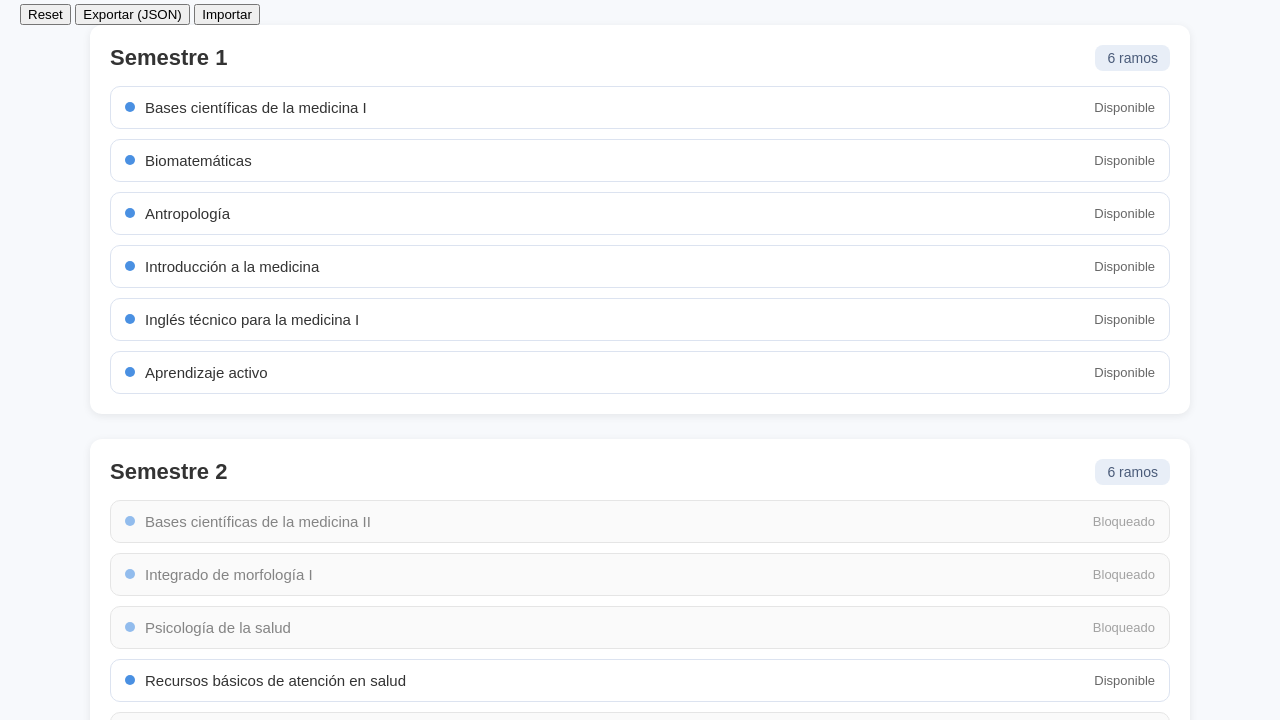
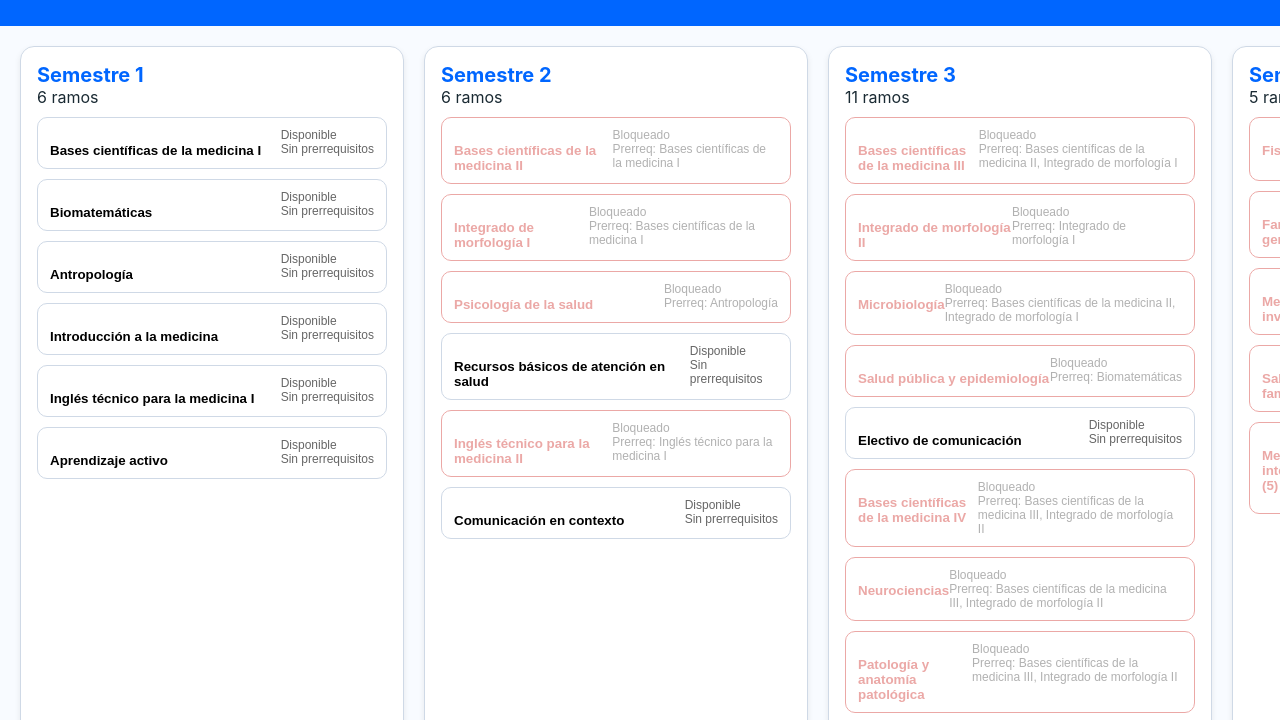
Before and after one commit to Pollyph/Malla-Medicina-U-Autonoma, a plain HTML site: page index.html in a window 1280 px wide. Shown: the part 96-816 px from the top of the page. Drawn offline with Linux system fonts and the light colour scheme.

Commit message:
Update styles.css

```diff
--- a/styles.css
+++ b/styles.css
@@ -1,171 +1,149 @@
-/* -----------------------
-   ESTILOS GENERALES
------------------------ */
-body {
-  font-family: Arial, sans-serif;
-  background: #f7f9fc;
-  margin: 0;
-  padding: 20px;
+/* 🎨 PALETA DE COLORES PERSONALIZABLE */
+:root {
+  --color-bg: #f8fbff;
+  --color-card: #ffffff;
+  --color-border: #cfd9e6;
+  --color-text: #1a2a33;
+
+  --color-approved: #4caf50;
+  --color-locked: #d9534f;
+  --color-available: #0275d8;
+
+  --color-accent: #0066ff;
 }
 
-/* Contenedor principal */
-#malla {
-  max-width: 1100px;
-  margin: auto;
-  display: flex;
-  flex-direction: column;
-  gap: 25px;
+/* ------------------------------ */
+/* LAYOUT GENERAL                 */
+/* ------------------------------ */
+
+body {
+  margin: 0;
+  font-family: "Inter", sans-serif;
+  background: var(--color-bg);
+  color: var(--color-text);
 }
 
-/* -----------------------
-   TARJETAS DE SEMESTRE
------------------------ */
-.sem-card {
-  background: white;
+/* Header */
+.site-header {
+  background: var(--color-accent);
   padding: 20px;
-  border-radius: 12px;
-  box-shadow: 0 2px 8px rgba(0,0,0,0.08);
-}
-
-.sem-title {
+  color: white;
   display: flex;
   justify-content: space-between;
   align-items: center;
-  margin-bottom: 15px;
 }
 
+/* Botones */
+.btn {
+  padding: 8px 14px;
+  border-radius: 8px;
+  border: none;
+  background: white;
+  color: var(--color-accent);
+  font-weight: 600;
+  cursor: pointer;
+}
+
+.btn.outline {
+  background: transparent;
+  color: white;
+  border: 2px solid white;
+}
+
+/* ------------------------------ */
+/* MALLA EN HORIZONTAL            */
+/* ------------------------------ */
+
+.malla-grid {
+  display: flex;
+  gap: 20px;
+  padding: 20px;
+  overflow-x: auto;
+}
+
+.sem-card {
+  min-width: 350px;
+  background: var(--color-card);
+  border-radius: 14px;
+  padding: 16px;
+  border: 1px solid var(--color-border);
+  box-shadow: 0 3px 6px rgba(0,0,0,0.08);
+}
+
+/* Título de semestre */
 .sem-title h2 {
   margin: 0;
-  font-size: 22px;
-  color: #333;
+  font-size: 20px;
+  color: var(--color-accent);
 }
 
-.sem-info {
-  background: #e8eef7;
-  padding: 5px 12px;
-  border-radius: 8px;
-  font-size: 14px;
-  color: #4b5c7a;
-}
-
-/* -----------------------
-   LISTA DE RAMOS
------------------------ */
+/* Contenedor de cursos */
 .courses {
+  margin-top: 10px;
   display: flex;
   flex-direction: column;
   gap: 10px;
 }
 
+/* Tarjeta de curso */
 .course {
+  background: white;
+  border: 1px solid var(--color-border);
+  border-radius: 10px;
+  padding: 10px 12px;
+  text-align: left;
   display: flex;
   justify-content: space-between;
-  align-items: center;
-  padding: 12px 14px;
-  border: 1px solid #dce3f0;
-  border-radius: 10px;
-  background: #ffffff;
   cursor: pointer;
-  transition: 0.25s;
+  transition: 0.2s;
 }
 
+/* Efectos */
 .course:hover {
-  background: #f2f6ff;
+  background: #eef5ff;
 }
 
-/* Nombre + punto */
-.left {
-  display: flex;
-  gap: 10px;
-  align-items: center;
-}
-
+/* Dot a la izquierda */
 .dot {
   width: 10px;
   height: 10px;
-  background: #4a90e2;
   border-radius: 50%;
+  background: var(--color-accent);
+  margin-right: 8px;
 }
 
 /* Nombre del ramo */
 .name {
-  font-size: 15px;
-  color: #333;
-  font-weight: 500;
+  font-weight: 600;
 }
 
-/* Estado (aprobado / bloqueado / disponible) */
-.meta {
-  font-size: 13px;
-  color: #666;
-  position: relative;
-}
+/* ------------------------------ */
+/* ESTADOS: aprobado / bloqueado   */
+/* ------------------------------ */
 
-/* Tooltip */
-.tooltip {
-  font-size: 12px;
-  background: #333;
-  color: white;
-  padding: 5px 8px;
-  border-radius: 6px;
-  position: absolute;
-  top: 22px;
-  right: 0;
-  display: none;
-}
-
-.meta:hover .tooltip {
-  display: block;
-}
-
-/* -----------------------
-   ESTADOS DEL CURSO
------------------------ */
-
-/* Aprobado */
 .course.approved {
-  background: #d4f4d4;
-  border-color: #8bd98b;
+  border-color: var(--color-approved);
+  background: #e2f6e2;
 }
 
 .course.approved .name {
   text-decoration: line-through;
-  opacity: 0.6;
+  color: var(--color-approved);
 }
 
 /* Bloqueado */
 .course.locked {
-  background: #f7f7f7;
-  border-color: #d4d4d4;
+  opacity: 0.5;
   cursor: not-allowed;
-  opacity: 0.6;
+  border-color: var(--color-locked);
 }
 
-.course.locked:hover {
-  background: #f7f7f7;
+.course.locked .name {
+  color: var(--color-locked);
 }
 
-/* -----------------------
-   BOTONES SUPERIORES
------------------------ */
-.top-buttons {
-  display: flex;
-  justify-content: center;
-  gap: 12px;
-  margin-bottom: 25px;
+/* Tooltip (prerrequisitos) */
+.meta {
+  font-size: 12px;
+  color: #666;
 }
-
-.top-buttons button {
-  padding: 10px 16px;
-  border: none;
-  border-radius: 8px;
-  cursor: pointer;
-  background: #4a90e2;
-  color: white;
-  font-size: 14px;
-  transition: 0.25s;
-}
-
-.top-buttons button:hover {
-  background: #2f6fc1;
-}
```
